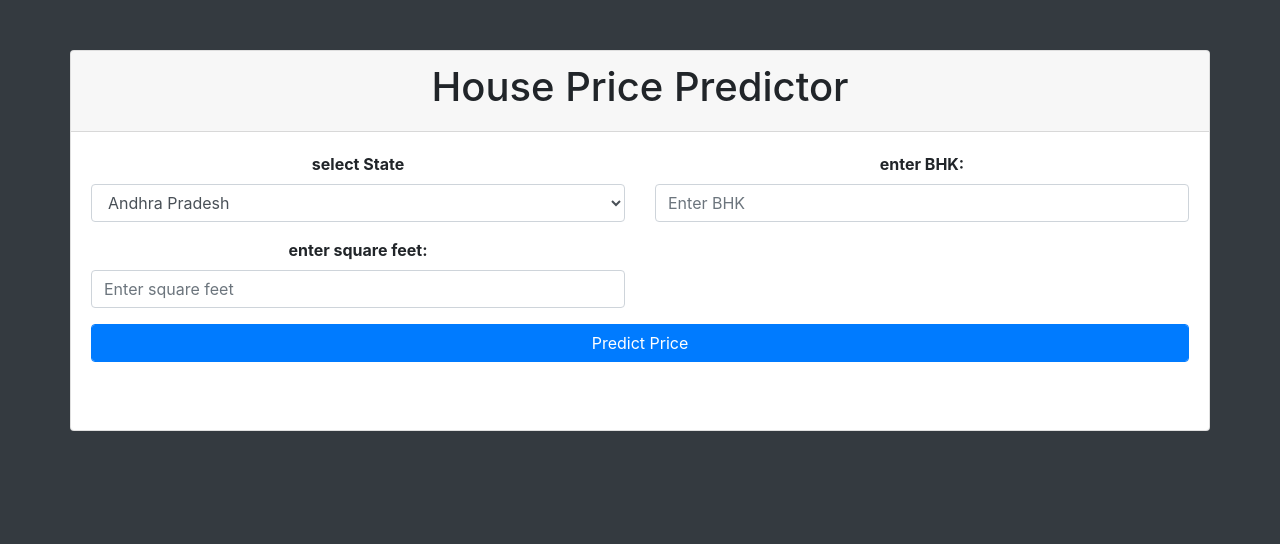
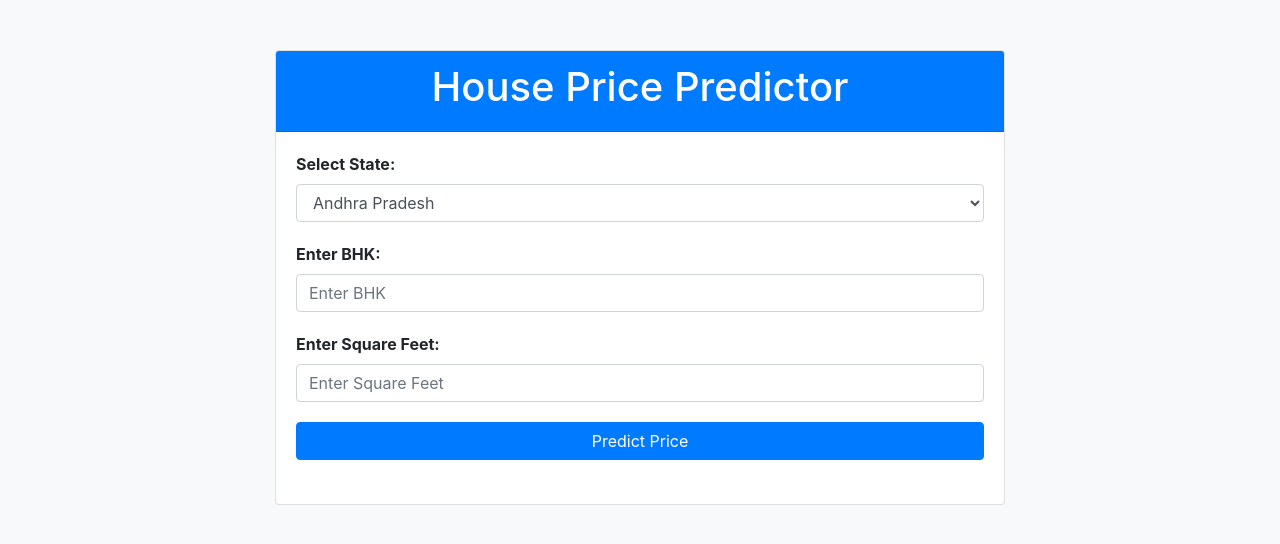
Before and after one commit to geeky-Mira/ML-Projects, a Flask app: page / in a window 1280 px wide. Shown: the top 544 px of the page. Run offline with Flask 3, Linux system fonts and the light colour scheme; parts of the project's set-up code (start-up, migrations or seed data) failed here and were passed over; some libraries are stand-ins or nearby versions.

Commit message:
Some issues are fixed

```diff
--- a/Templates/index.html
+++ b/Templates/index.html
@@ -8,72 +8,102 @@
     <!-- Bootstrap CSS -->
     <link rel="stylesheet" href="https://cdn.jsdelivr.net/npm/bootstrap@4.3.1/dist/css/bootstrap.min.css" integrity="sha384-ggOyR0iXCbMQv3Xipma34MD+dH/1fQ784/j6cY/iJTQUOhcWr7x9JvoRxT2MZw1T" crossorigin="anonymous">
 
-    <title>HousePricePredictor</title>
+    <title>House Price Predictor</title>
+
+  <style>
+    body {
+      background-color: #f8f9fa;
+    }
+    .card {
+      margin-top: 50px;
+    }
+    .card-header {
+      background-color: #007bff;
+      color: white;
+      text-align: center;
+    }
+    .form-control {
+      margin-bottom: 20px;
+    }
+    .btn-primary {
+      background-color: #007bff;
+      border-color: #007bff;
+    }
+    .btn-primary:hover {
+      background-color: #0056b3;
+      border-color: #004085;
+    }
+    .prediction-result {
+      font-size: 1.5rem;
+      color: #28a745;
+    }
+    .footer {
+      margin-top: 30px;
+      text-align: center;
+    }
+  </style>
 </head>
-  <body class="bg-dark">
+<body>
   <div class="container">
-		<div class="row">
-			<div class="card" style="width:100%;margin-top:50px">
-				<div class="card-header" style="text-align: center">
+    <div class="row justify-content-center">
+      <div class="col-md-8">
+        <div class="card">
+          <div class="card-header">
             <h1>House Price Predictor</h1>
           </div>
-
           <div class="card-body">
             <form method="post" accept-charset="utf-8">
-						<div class="row">
-							<div class="col-md-6 form-group" style="text-align: center">
-								<label><b>select State </b></label>
-								<select class="seletpicker form-control" id="state" name="state" required="state">
+              <div class="form-group">
+                <label for="state"><b>Select State:</b></label>
+                <select class="form-control" id="state" name="state" required>
                   {% for state in states %}
-										<option value="{{state}}">{{state}}</option>
+                    <option value="{{ state }}">{{ state }}</option>
                   {% endfor %}
                 </select>
               </div>
 
-							<div class="col-md-6 form-group" style="text-align: center">
-								<label><b>enter BHK: </b></label>
-								<input type="text" class="form-control" id="BHK" name="BHK" placeholder="Enter BHK">
+              <div class="form-group">
+                <label for="BHK"><b>Enter BHK:</b></label>
+                <input type="number" class="form-control" id="BHK" name="BHK" placeholder="Enter BHK" required>
               </div>
 
-							<div class="col-md-6 form-group" style="text-align: center">
-								<label><b>enter square feet: </b></label>
-								<input type="text" class="form-control" id="total_sqft" name="total_sqft" placeholder="Enter square feet">
+              <div class="form-group">
+                <label for="total_sqft"><b>Enter Square Feet:</b></label>
+                <input type="number" class="form-control" id="total_sqft" name="total_sqft" placeholder="Enter Square Feet" required>
               </div>
-							<div class="col-md-12 form-group" >
-								<button class="btn btn-primary form-control" onclick="send_data()">Predict Price </button>
-							</div>
-						</div>
+
+              <button class="btn btn-primary btn-block" type="button" onclick="send_data()">Predict Price</button>
             </form>
-					<br>
 
-					<div class="col-md-12" style="text-align:center">
-						<h3><span id="prediction"></span></h3>
+            <div class="prediction-result mt-4" id="prediction"></div>
           </div>
         </div>
       </div>
     </div>
   </div>
 
+
+
   <script>
     function form_handler(event) {
       event.preventDefault();
     }
 
-	function send_data(){
-		document.querySelector('form').addEventListener("submit",form_handler);
+    function send_data() {
+      document.querySelector('form').addEventListener("submit", form_handler);
 
       var fd = new FormData(document.querySelector('form'));
 
       var xhr = new XMLHttpRequest();
+      xhr.open('POST', '/predict', true);
+      document.getElementById("prediction").innerHTML = "Wait... Predicting Price!";
 
-		xhr.open('POST','/predict',true);
-		document.getElementById("prediction").innerHTML = "Wait .....Predicting Price!";
-		xhr.onreadystatechange = function(){
-			if(xhr.readyState == XMLHttpRequest.DONE){
-				document.getElementById('prediction').innerHTML = "Priciction :" + xhr.responseText +" INR";
+      xhr.onreadystatechange = function() {
+        if (xhr.readyState == XMLHttpRequest.DONE) {
+          document.getElementById('prediction').innerHTML = "Prediction: " + xhr.responseText + " INR";
         }
       };
-		xhr.onload = function(){};
+
       xhr.send(fd);
     }
   </script>
```
Also changed, not shown: Indian_Metropolitan_house_price_data.csv, 2 other files. Lines whose indentation alone changed are shown as unchanged.
